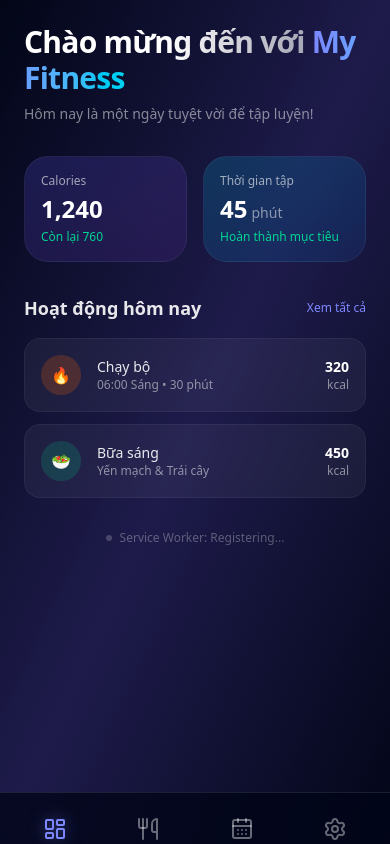
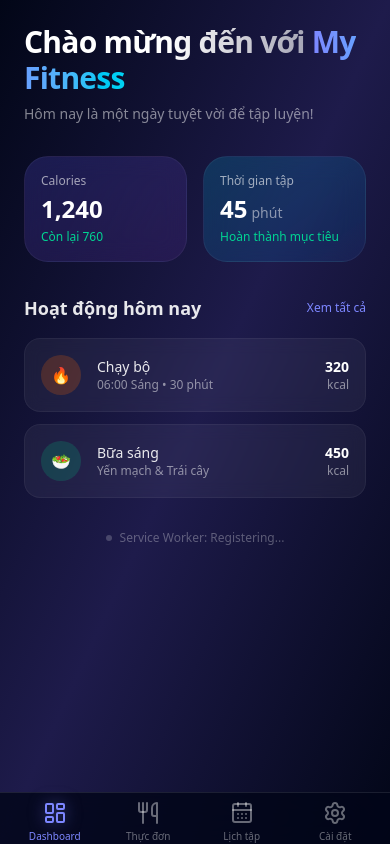
Before and after one commit to nguyenduongit/my-fitness, a Next.js app: page / in a window 390 px wide. Built offline with nearby package versions, Linux system fonts and the light colour scheme.

Commit message:
fix: update layout with safe-area support for mobile

```diff
--- a/src/app/globals.css
+++ b/src/app/globals.css
@@ -37,6 +37,8 @@
 /* ─── Base Styles ───────────────────────────────────────────────────────────── */
 
 html {
+  height: 100%;
+  min-height: 100%;
   scroll-behavior: smooth;
   -webkit-tap-highlight-color: transparent;
   /* Fallback color for areas beyond the viewport (e.g. behind iPhone home indicator) */
@@ -54,7 +56,9 @@ body {
   background-color: transparent;
   color: var(--color-foreground);
   height: 100%;
+  min-height: 100vh;
   height: 100dvh;
+  min-height: 100dvh;
   overflow: hidden;
 
   /* Prevent pull-to-refresh in standalone PWA mode */
--- a/src/components/BottomNav.tsx
+++ b/src/components/BottomNav.tsx
@@ -15,9 +15,9 @@ export default function BottomNav() {
   const pathname = usePathname();
 
   return (
-    <nav className="fixed bottom-0 left-0 right-0 z-50 bg-slate-950/80 backdrop-blur-xl border-t border-white/10">
+    <nav className="fixed bottom-0 left-0 right-0 z-50 overflow-visible border-t border-white/10 bg-slate-950/80 backdrop-blur-xl after:absolute after:inset-x-0 after:top-full after:h-[env(safe-area-inset-bottom)] after:bg-slate-950/80 after:content-['']">
       <div
-        className="flex translate-y-4 items-center justify-around px-2 pt-2"
+        className="flex items-center justify-around px-2 pt-2"
         style={{ paddingBottom: 0 }}
       >
         {navItems.map((item) => {
```
